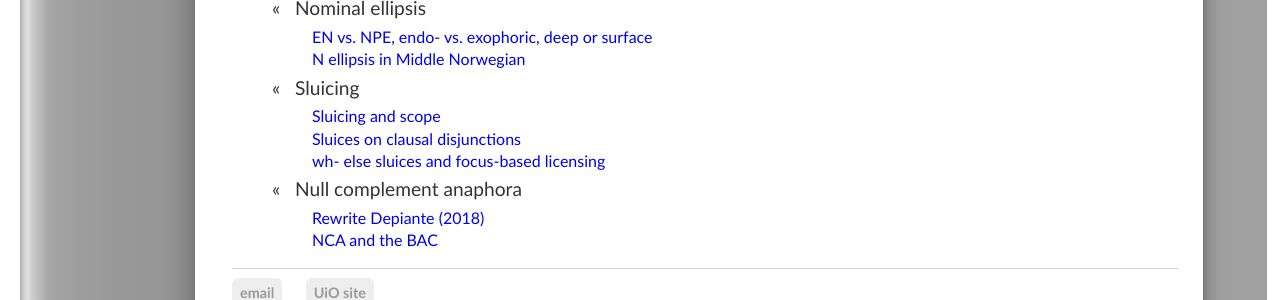
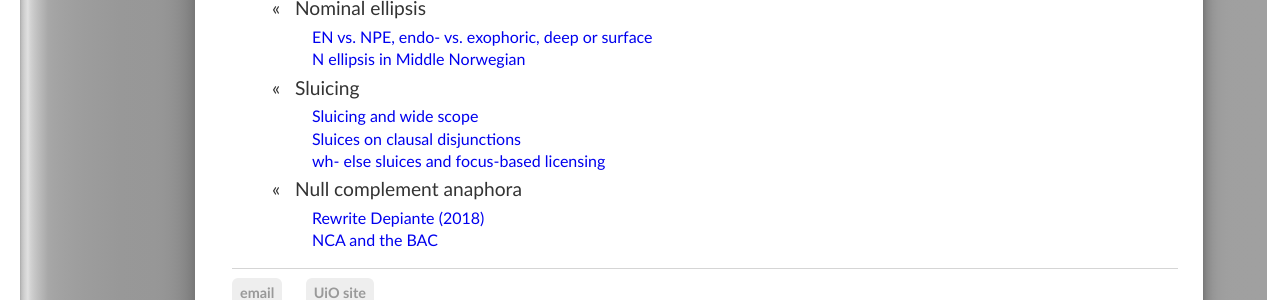
Before and after one commit to kjelljs/kjelljs.github.io, a Jekyll site: the page built from courses/ellipsis/index.html, in a window 1280 px wide and 963 px high. Shown: the part 600-900 px from the top of the window. Built offline with Jekyll 4.4.1, drawn with Linux system fonts in a browser that asks for light colours.

Commit message:
Update index.html

```diff
--- a/courses/ellipsis/index.html
+++ b/courses/ellipsis/index.html
@@ -22,7 +22,7 @@ title: "Anything missing? Six sorts of ellipsis"
   <li><a href="/courses/ellipsis/exo.html">EN vs. NPE, endo- vs. exophoric, deep or surface</a></li>
   <li><a href="/courses/ellipsis/norw.html">N ellipsis in Middle Norwegian</a></li></ul></li>
 <li id="blogposts">&laquo; &nbsp; Sluicing</li><ul>
-  <li><a href="/courses/ellipsis/sluice1.html">Sluicing and scope</a></li>
+  <li><a href="/courses/ellipsis/sluice1.html">Sluicing and wide scope</a></li>
   <li><a href="/courses/ellipsis/sluice2.html">Sluices on clausal disjunctions</a></li>
   <li><a href="/courses/ellipsis/sluice3.html">wh- else sluices and focus-based licensing</a></li></ul></li>
 <li id="blogposts">&laquo; &nbsp; Null complement anaphora</li><ul>
```
